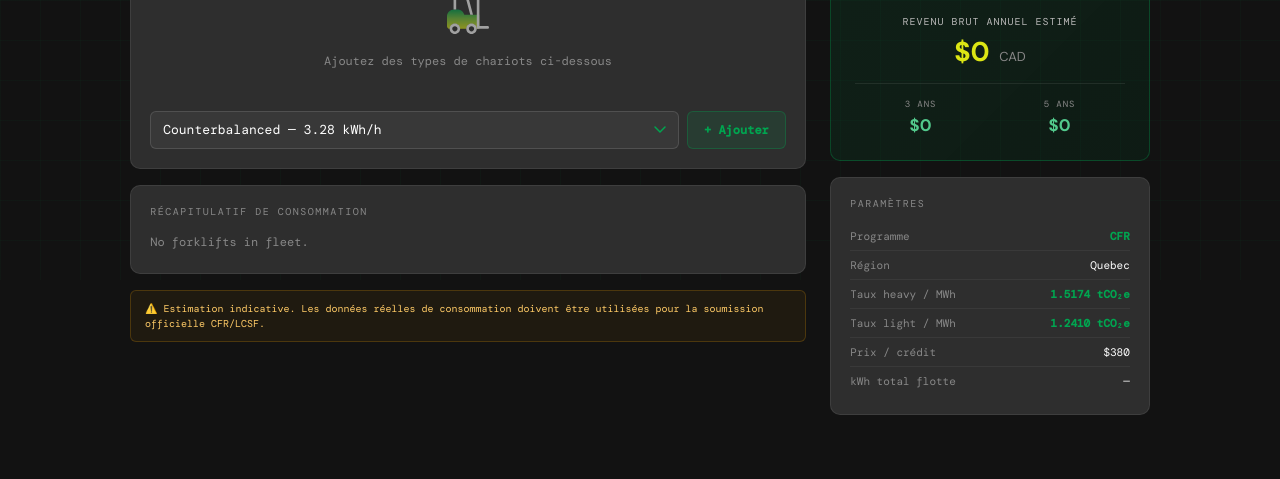
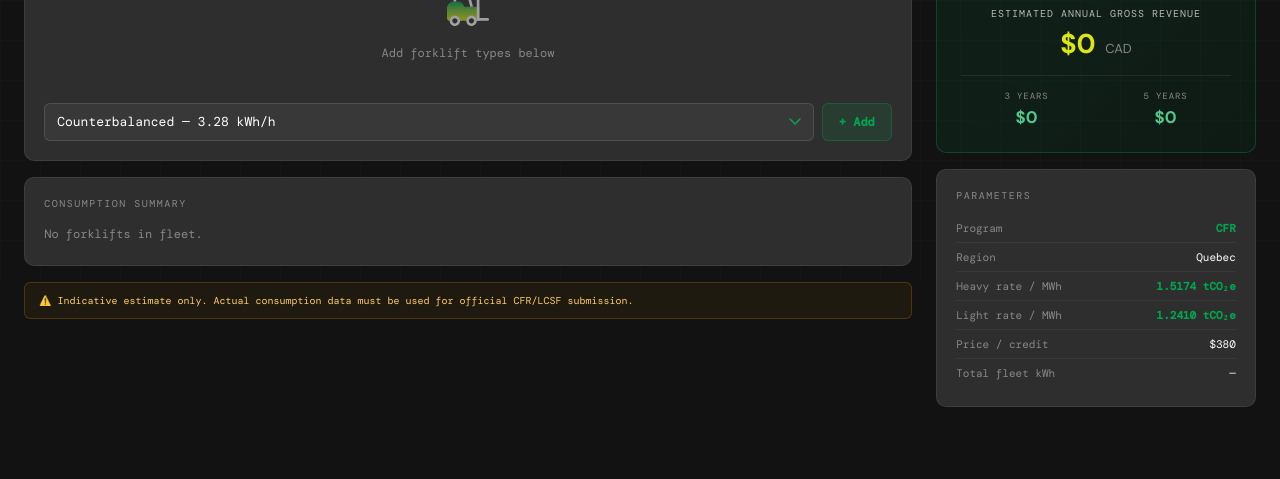
Before and after one commit to JulienMllx/carbon-credit-calculator, a plain HTML site: page index.html in a window 1280 px wide. Shown: the part 520-999 px from the top of the page. After the commit the page ends 927 px from the top, so only its background shows below. Drawn offline with nearby package versions, Linux system fonts and the light colour scheme.

Commit message:
Add files via upload

```diff
--- a/index.html
+++ b/index.html
@@ -43,14 +43,19 @@
       --sans: 'DM Sans', system-ui, sans-serif;
     }
 
+    html, body {
+      margin: 0; padding: 0;
+      width: 100%; height: 100%;
+    }
     body {
       background: var(--uw-bg-main);
       min-height: 100vh;
       font-family: var(--mono);
       color: var(--text);
-      padding: 2rem 1rem 4rem;
+      padding: 1.5rem 1.5rem 2rem;
       position: relative;
       overflow-x: hidden;
+      box-sizing: border-box;
     }
 
     /* Subtle grid pattern */
@@ -64,7 +69,7 @@
       pointer-events: none; z-index: 0;
     }
 
-    .wrapper { max-width: 1020px; margin: 0 auto; position: relative; z-index: 1; }
+    .wrapper { max-width: 100%; width: 100%; margin: 0; position: relative; z-index: 1; box-sizing: border-box; }
 
     /* ── Logo ── */
     .logo-wrap { display:flex; justify-content:center; margin-bottom:12px; }
@@ -964,6 +969,9 @@ function fmt(n, dec = 0) {
     { minimumFractionDigits: dec, maximumFractionDigits: dec }
   );
 }
+
+// Init — apply default language to all static HTML
+setLang(lang);
 </script>
 </body>
 </html>
```
